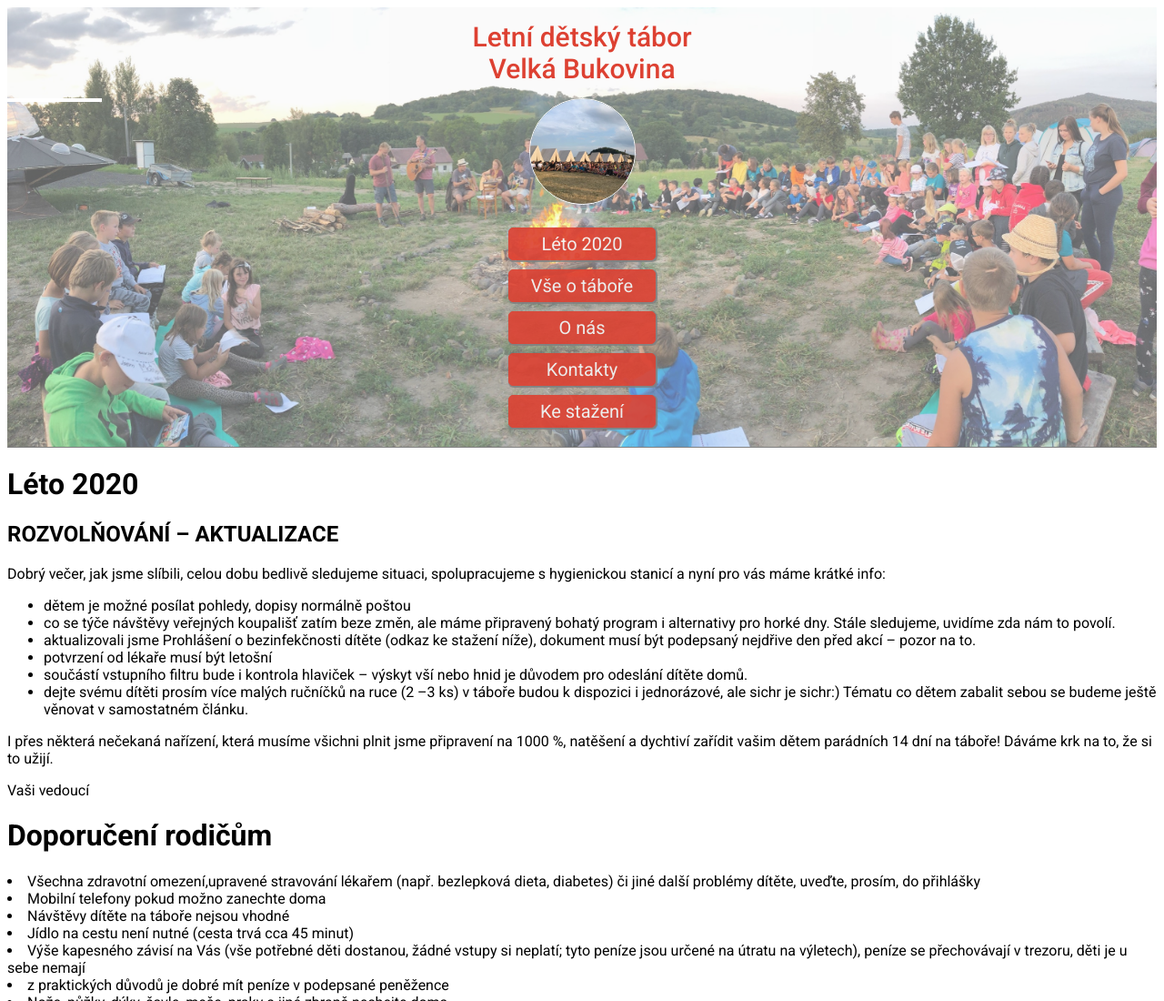
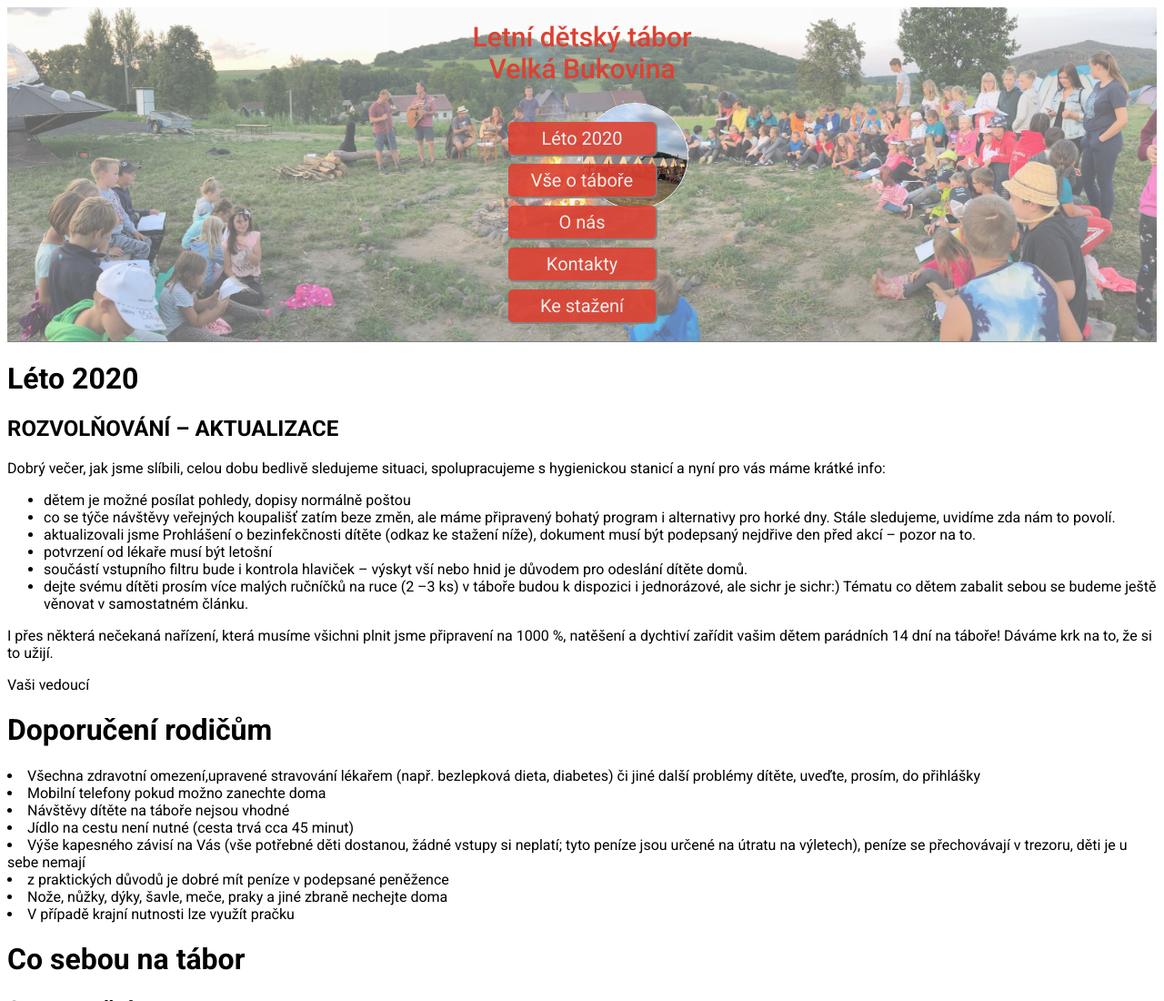
Before and after one commit to WhiteLady1/Velka_Bukovina_web, a plain HTML site: page index.html in a window 1280 px wide. Shown: the top 1100 px of the page at 91% size. Drawn offline with Linux system fonts and the light colour scheme.

Commit message:
Vzhled_2

```diff
--- a/index.html
+++ b/index.html
@@ -9,12 +9,10 @@
 </head>
 <body>
     <div class="menu">
-
+        <h1>Letní dětský tábor<br>Velká Bukovina</h1>
         <div class="znak">
             <img src="image/znak.jpg" alt="Tábor Velká Bukovina">
         </div>
-        <div class="cara"> </div>
-        <h1>Letní dětský tábor<br>Velká Bukovina</h1>
         <div class="menu_polozky">
             <ul>
                 <li><a href="#aktualni">Léto 2020</a> </li>
--- a/style.css
+++ b/style.css
@@ -20,22 +20,19 @@ body{
     font-size: 30px;
     font-weight: 500;
     color: #DD4132;
-    order: -1;
     margin: 0;
-    padding: 15px;
+    padding-top: 15px;
+    padding-bottom: 20px;
 }
-.cara{
+.znak img{
+    border: 1.5px solid white;
+    border-radius: 50%;
+    width: 115px;
     position: absolute;
-    border: 2px solid white;
-    width: 100px;
-    top: 100px;
-}
 }
 .menu_polozky{
     display: flex;
     flex-direction: column;
-    margin-top: 100px;
-
 }
 .menu_polozky ul{
     display: flex;
@@ -64,8 +61,3 @@ body{
 .submenu{
     display: none;
 }
-.znak img{
-    border: 1.5px solid white;
-    border-radius: 50%;
-    width: 115px;
-}
```
